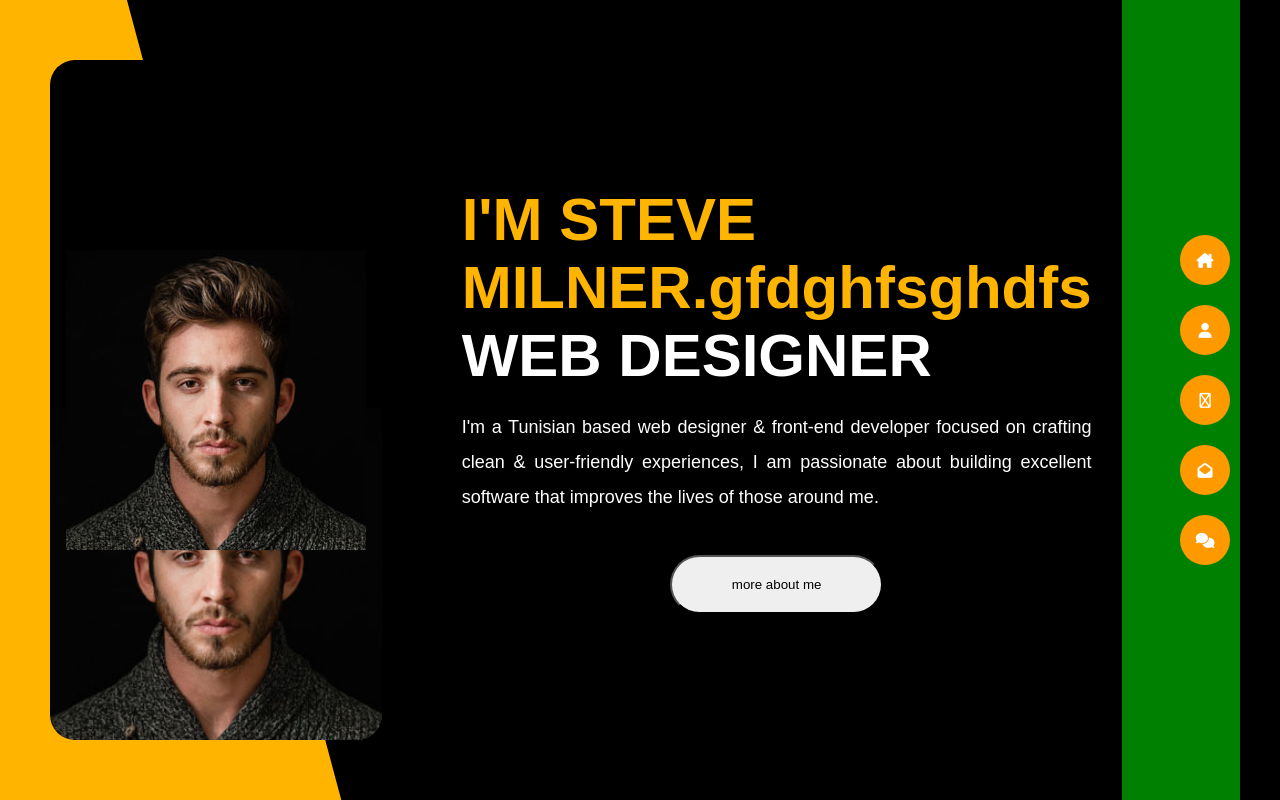
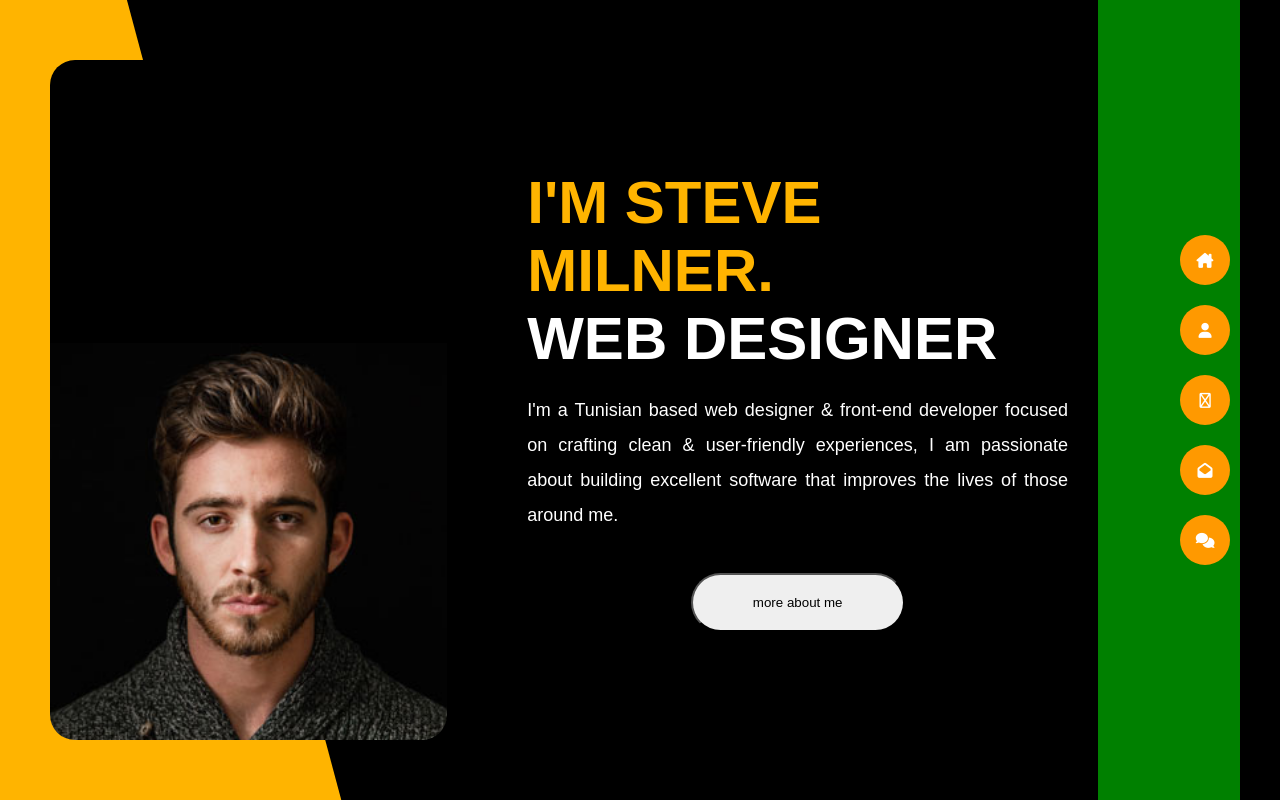
Before and after one commit to Prabakaran-19/firstportfolio, a plain HTML site: page index.html in a window 1280 px wide. Drawn offline with Linux system fonts and the light colour scheme.

Commit message:
first times

```diff
--- a/index.html
+++ b/index.html
@@ -12,12 +12,12 @@
 
     <div class="banner">
       <div class="profile">
-        <img src="../assets/images/img-mobile.jpg" alt="" />
+        <!-- <img src="../assets/images/img-mobile.jpg" alt="" /> -->
       </div>
 
       <div class="content">
         <div class="top">
-          <p class="name">I'M STEVE MILNER.gfdghfsghdfs</p>
+          <p class="name">I'M STEVE MILNER.</p>
           <p class="p2">WEB DESIGNER</p>
         </div>
 
```
